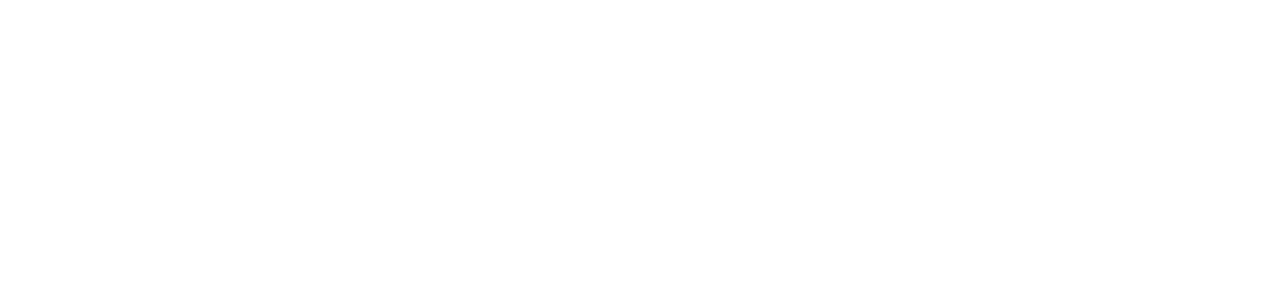
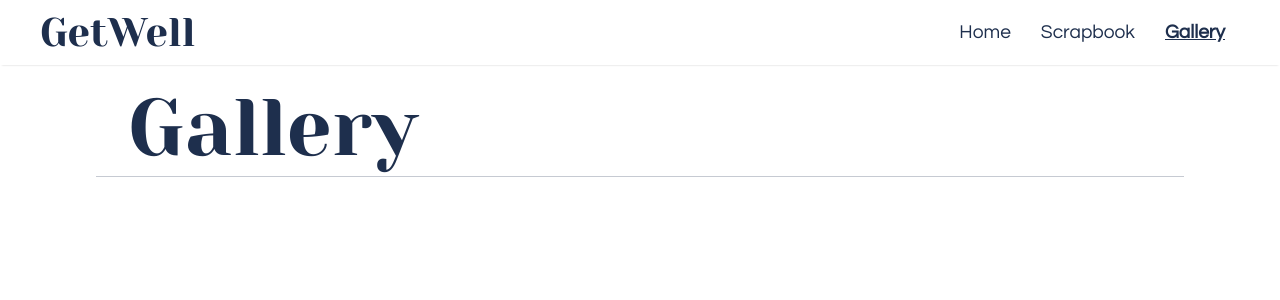
Before and after one commit to info442-spr22/g-team, a React (Create React App) app: page /gallery in a window 1280 px wide. Before the commit this address had no page. Shown: the top 300 px of the page. Built offline with nearby package versions, Linux system fonts and the light colour scheme.

Commit message:
gallery html

```diff
--- a/src/App.js
+++ b/src/App.js
@@ -3,6 +3,7 @@
 import './App.css';
 import Landing from './page/Landing/Landing';
 import Scrapbook from './page/Scrapbook/Scrapbook';
+import Gallery from './page/Gallery/Gallery';
 
 function App() {
   return (
@@ -11,6 +12,7 @@
         <Routes>
           <Route path={urls.LANDING} element={<Landing />} />
           <Route path={urls.SCRAPBOOK} element={<Scrapbook/>} />
+          <Route path={urls.GALLERY} element={<Gallery/>} />
         </Routes>
       </BrowserRouter>
     </div>
--- a/src/component/page-element/NavBar/NavBar.jsx
+++ b/src/component/page-element/NavBar/NavBar.jsx
@@ -13,10 +13,11 @@
   let links = [
     {to: urls.LANDING, text: 'Home'},
     {to: urls.SCRAPBOOK, text: 'Scrapbook'},
+    {to: urls.GALLERY, text: 'Gallery'},
   ]
-  if (authenticated) {
-    links.push({ to: urls.PROFILE, text: 'Profile' })
-  }
+ /* if (authenticated) {
+    links.push({ to: urls.GALLERY, text: 'Gallery' })
+  }*/
 
   const activeClass = styles.link + ' ' + styles.active
 
--- /dev/null
+++ b/src/page/Gallery/Gallery.jsx
@@ -0,0 +1,41 @@
+import React from 'react';
+import styles from './Gallery.module.css';
+import NavBar from '../../component/page-element/NavBar/NavBar'
+
+function Gallery() {
+    return(
+        <div>
+    <NavBar authenticated={true} />
+    <section className={styles.headerWrapper}>
+        <div className={styles.header_txt}>
+        <h1>Gallery</h1>
+        </div>
+    </section>
+    <section className={styles.cardsWrapper}>
+        <div>
+        <hr />
+        </div>
+        <div className={styles.artCards}>
+
+        </div>
+
+    </section>
+
+
+
+
+
+
+
+
+
+
+
+
+
+
+        </div>
+    )
+}
+
+export default Gallery;
--- /dev/null
+++ b/src/page/Gallery/Gallery.module.css
@@ -0,0 +1,38 @@
+@import "../../theme/colors.css";
+
+.headerWrapper {
+    margin: auto;
+    width: 80%;
+    display: flex;
+  }
+
+  .header_txt {
+    padding-top: 5rem;
+    flex-direction: column;
+    align-items: flex-start;
+  }
+
+  .header_txt h1 {
+    color: var(--heading-color);
+    font-size: 80px;
+    margin-bottom: 0px;
+  }
+
+  hr {
+    color: var(--heading-color);
+    width: 85%;
+    display: block;
+    margin: auto;
+    overflow: hidden;
+    border-style: bold;
+    border-width: 1px;
+}
+
+.artWrapper {
+    width: 80%;
+    display: flex;
+  }
+
+.artCards {
+
+}
--- a/src/resources/constants/url-endpoints.js
+++ b/src/resources/constants/url-endpoints.js
@@ -1,4 +1,4 @@
 export const LANDING = ''
 export const SCRAPBOOK = 'scrapbook'
-export const PROFILE = 'profile'
+export const GALLERY = 'gallery'
 export const AUTH = 'authenticate'
```
